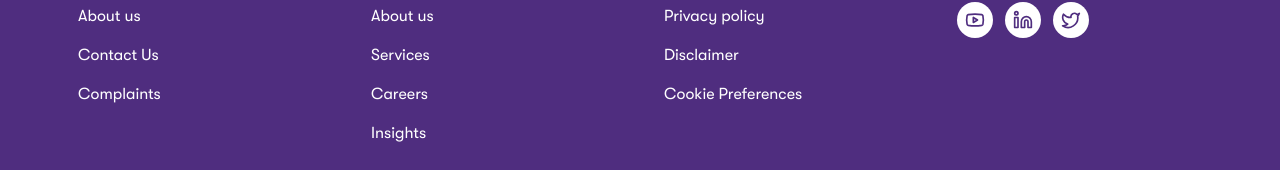
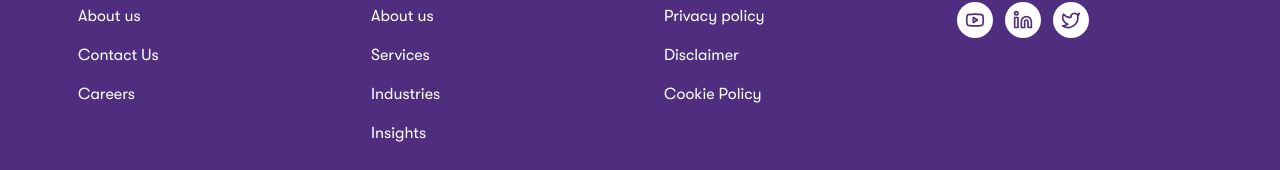
Before and after one commit to gtadvisorykw1-svg/grant-thornton-advisory, a Next.js app: page /careers in a window 1280 px wide. Shown: the part 4893-5063 px from the top of the page. Built offline with nearby package versions, Linux system fonts and the light colour scheme.

Commit message:
Fix all broken navigation links - route /contact to /advisory/contact, external links for insights/privacy/legal

```diff
--- a/app/about/leadership/page.tsx
+++ b/app/about/leadership/page.tsx
@@ -149,7 +149,7 @@ export default function LeadershipPage() {
                   Get in touch to discuss how our experienced team can support your business goals.
                 </p>
                 <Link
-                  href="/contact"
+                  href="/advisory/contact"
                   className="inline-flex items-center px-8 py-3 bg-[#CF2020] text-white font-medium rounded btn-hover-lift hover:bg-[#B01B1B] transition-all focus:outline-none focus-visible:ring-2 focus-visible:ring-white focus-visible:ring-offset-2 focus-visible:ring-offset-[#4F2D7F]"
                 >
                   Contact Us
--- a/app/about/mission-values/page.tsx
+++ b/app/about/mission-values/page.tsx
@@ -195,7 +195,7 @@ export default function MissionValuesPage() {
                   Let us show you how our commitment to excellence can drive your business forward.
                 </p>
                 <Link
-                  href="/contact"
+                  href="/advisory/contact"
                   className="inline-flex items-center px-8 py-3 bg-[#CF2020] text-white font-medium rounded btn-hover-lift hover:bg-[#B01B1B] transition-all focus:outline-none focus-visible:ring-2 focus-visible:ring-white focus-visible:ring-offset-2 focus-visible:ring-offset-[#4F2D7F]"
                 >
                   Contact Us
--- a/app/about/page.tsx
+++ b/app/about/page.tsx
@@ -177,7 +177,7 @@ export default function AboutPage() {
                   Connect with our team to discover how Grant Thornton can help your organization achieve its goals.
                 </p>
                 <Link
-                  href="/contact"
+                  href="/advisory/contact"
                   className="inline-flex items-center px-8 py-3 bg-[#CF2020] text-white font-medium rounded btn-hover-lift hover:bg-[#B01B1B] transition-all focus:outline-none focus-visible:ring-2 focus-visible:ring-white focus-visible:ring-offset-2 focus-visible:ring-offset-[#4F2D7F]"
                 >
                   Contact Us
--- a/app/advisory/contact/page.tsx
+++ b/app/advisory/contact/page.tsx
@@ -319,7 +319,7 @@ export default function AdvisoryContactPage() {
                   <div className="space-y-4 pt-4 border-t border-gray-200">
                     <label className="flex items-start gap-3 cursor-pointer">
                       <input type="checkbox" name="privacyPolicy" checked={formData.privacyPolicy} onChange={handleInputChange} className="mt-1 w-4 h-4 text-[#4f2d7f] focus:ring-[#4f2d7f] rounded" />
-                      <span className="text-sm text-gray-700">I have read and understand the <Link href="/privacy" className="text-[#4f2d7f] hover:text-[#ce2c2c] underline">privacy policy</Link> <span className="text-[#ce2c2c]">*</span></span>
+                      <span className="text-sm text-gray-700">I have read and understand the <a href="https://www.grantthornton.global/en/privacy-policy/" target="_blank" rel="noopener noreferrer" className="text-[#4f2d7f] hover:text-[#ce2c2c] underline">privacy policy</a> <span className="text-[#ce2c2c]">*</span></span>
                     </label>
                     {errors.privacyPolicy && <p className="text-sm text-[#ce2c2c] flex items-center gap-2 ml-7"><AlertCircle className="w-4 h-4" />{errors.privacyPolicy}</p>}
                     <label className="flex items-start gap-3 cursor-pointer">
--- a/app/industries/page.tsx
+++ b/app/industries/page.tsx
@@ -96,7 +96,7 @@ export default function IndustriesPage() {
                   Our sector specialists are ready to help you navigate your industry&apos;s unique challenges.
                 </p>
                 <Link
-                  href="/contact"
+                  href="/advisory/contact"
                   className="inline-flex items-center px-8 py-3 bg-[#CF2020] text-white font-medium rounded btn-hover-lift hover:bg-[#B01B1B] transition-all focus:outline-none focus-visible:ring-2 focus-visible:ring-white focus-visible:ring-offset-2 focus-visible:ring-offset-[#4F2D7F]"
                 >
                   Contact Us
--- a/app/services/page.tsx
+++ b/app/services/page.tsx
@@ -229,7 +229,7 @@ export default function ServicesPage() {
                 Connect with our advisory team to start the conversation about how we can help you achieve your goals.
               </p>
               <Link
-                href="/contact"
+                href="/advisory/contact"
                 className="inline-flex items-center px-8 py-3 bg-[#CF2020] text-white font-medium rounded hover:bg-[#B01B1B] transition-colors"
               >
                 Contact Us
--- a/components/CareerSection.tsx
+++ b/components/CareerSection.tsx
@@ -35,7 +35,7 @@ export function CareerSection() {
 
           {/* CTA Button with Arrow */}
           <a
-            href="/Careers/"
+            href="/careers"
             className="inline-flex items-center gap-2 px-6 sm:px-10 py-3 sm:py-4 border border-white rounded text-white text-sm sm:text-base bg-transparent hover:bg-white/10 transition-all duration-500 group"
           >
             <span className="text-base transition-transform duration-500 group-hover:-translate-x-1">
--- a/components/FloatingCTA.tsx
+++ b/components/FloatingCTA.tsx
@@ -68,7 +68,7 @@ export function FloatingCTA() {
                 {/* Options */}
                 <div className="p-4 space-y-3">
                   <Link
-                    href="/contact"
+                    href="/advisory/contact"
                     className="flex items-center gap-3 p-3 rounded-xl bg-gray-50 hover:bg-[#4F2D7F]/5 transition-colors group"
                   >
                     <div className="w-10 h-10 rounded-full bg-[#4F2D7F]/10 flex items-center justify-center group-hover:bg-[#4F2D7F] transition-colors">
--- a/components/Footer.tsx
+++ b/components/Footer.tsx
@@ -4,19 +4,19 @@ import Link from 'next/link';
 const footerLinks = {
   connect: [
     { label: 'About us', href: '/about' },
-    { label: 'Contact Us', href: '/contact' },
-    { label: 'Complaints', href: '/contact' },
+    { label: 'Contact Us', href: '/advisory/contact' },
+    { label: 'Careers', href: '/careers' },
   ],
   about: [
     { label: 'About us', href: '/about' },
     { label: 'Services', href: '/services' },
-    { label: 'Careers', href: '/careers' },
-    { label: 'Insights', href: '/insights' },
+    { label: 'Industries', href: '/industries' },
+    { label: 'Insights', href: 'https://www.grantthornton.global/en/insights/', external: true },
   ],
   legal: [
-    { label: 'Privacy policy', href: '/privacy' },
-    { label: 'Disclaimer', href: '/disclaimer' },
-    { label: 'Cookie Preferences', href: '/cookies' },
+    { label: 'Privacy policy', href: 'https://www.grantthornton.global/en/privacy-policy/', external: true },
+    { label: 'Disclaimer', href: 'https://www.grantthornton.global/en/disclaimer/', external: true },
+    { label: 'Cookie Policy', href: 'https://www.grantthornton.global/en/cookie-policy/', external: true },
   ],
 };
 
@@ -57,12 +57,23 @@ export function Footer() {
             <ul className="space-y-2 sm:space-y-3" role="list">
               {footerLinks.about.map((link) => (
                 <li key={link.label}>
+                  {link.external ? (
+                    <a
+                      href={link.href}
+                      target="_blank"
+                      rel="noopener noreferrer"
+                      className="text-white text-sm sm:text-base hover:underline transition-all duration-300 focus:outline-none focus-visible:ring-2 focus-visible:ring-white focus-visible:ring-offset-2 focus-visible:ring-offset-[#4F2D7F] rounded px-1 -mx-1"
+                    >
+                      {link.label}
+                    </a>
+                  ) : (
                     <Link
                       href={link.href}
                       className="text-white text-sm sm:text-base hover:underline transition-all duration-300 focus:outline-none focus-visible:ring-2 focus-visible:ring-white focus-visible:ring-offset-2 focus-visible:ring-offset-[#4F2D7F] rounded px-1 -mx-1"
                     >
                       {link.label}
                     </Link>
+                  )}
                 </li>
               ))}
             </ul>
@@ -76,12 +87,23 @@ export function Footer() {
             <ul className="space-y-2 sm:space-y-3" role="list">
               {footerLinks.legal.map((link) => (
                 <li key={link.label}>
+                  {link.external ? (
+                    <a
+                      href={link.href}
+                      target="_blank"
+                      rel="noopener noreferrer"
+                      className="text-white text-sm sm:text-base hover:underline transition-all duration-300 focus:outline-none focus-visible:ring-2 focus-visible:ring-white focus-visible:ring-offset-2 focus-visible:ring-offset-[#4F2D7F] rounded px-1 -mx-1"
+                    >
+                      {link.label}
+                    </a>
+                  ) : (
                     <Link
                       href={link.href}
                       className="text-white text-sm sm:text-base hover:underline transition-all duration-300 focus:outline-none focus-visible:ring-2 focus-visible:ring-white focus-visible:ring-offset-2 focus-visible:ring-offset-[#4F2D7F] rounded px-1 -mx-1"
                     >
                       {link.label}
                     </Link>
+                  )}
                 </li>
               ))}
             </ul>
--- a/components/Header.tsx
+++ b/components/Header.tsx
@@ -74,22 +74,20 @@ const navigationData = {
           { label: 'Who We Are', href: '/about' },
           { label: 'Our Mission & Values', href: '/about/mission-values' },
           { label: 'Our Leadership', href: '/about/leadership' },
-          { label: 'Our History', href: '/about/history' },
         ],
       },
       {
         title: 'Our Network',
         links: [
-          { label: 'Global Network', href: '/about/global-network' },
-          { label: 'GCC Region', href: '/about/gcc-region' },
-          { label: 'Doing Business in Kuwait', href: '/about/doing-business-in-kuwait' },
+          { label: 'Global Network', href: 'https://www.grantthornton.global/en/about/' },
+          { label: 'GCC Region', href: 'https://www.grantthornton.global/en/regions/gcc/' },
         ],
       },
       {
-        title: 'Recognition',
+        title: 'Connect',
         links: [
-          { label: 'Awards & Accolades', href: '/about/awards' },
-          { label: 'Our Clients', href: '/about/clients' },
+          { label: 'Contact Us', href: '/advisory/contact' },
+          { label: 'Careers', href: '/careers' },
         ],
       },
     ],
--- a/components/IndustryPageTemplate.tsx
+++ b/components/IndustryPageTemplate.tsx
@@ -143,7 +143,7 @@ export function IndustryPageTemplate({
                 Explore our latest thinking and research on this industry.
               </p>
               <Link
-                href="/insights"
+                href="https://www.grantthornton.global/en/insights/"
                 className="inline-flex items-center text-[#CF2020] font-medium hover:text-[#B01B1B] transition-colors focus:outline-none focus-visible:ring-2 focus-visible:ring-[#4F2D7F] rounded"
               >
                 View all insights
@@ -165,7 +165,7 @@ export function IndustryPageTemplate({
                   Get in touch with our team to discuss how we can support your business in this industry.
                 </p>
                 <Link
-                  href="/contact"
+                  href="/advisory/contact"
                   className="inline-flex items-center px-8 py-3 bg-[#CF2020] text-white font-medium rounded btn-hover-lift hover:bg-[#B01B1B] transition-all focus:outline-none focus-visible:ring-2 focus-visible:ring-white focus-visible:ring-offset-2 focus-visible:ring-offset-[#4F2D7F]"
                 >
                   Contact Us
--- a/components/VisionG20Section.tsx
+++ b/components/VisionG20Section.tsx
@@ -25,7 +25,7 @@ export function VisionG20Section() {
 
           {/* Button */}
           <a
-            href="/contact/"
+            href="/advisory/contact"
             className="inline-flex items-center justify-center px-10 py-4 rounded bg-transparent text-white text-base transition-all duration-500 hover:bg-white/10 group"
             style={{
               border: '2px solid rgb(255, 255, 255)',
```
Lines whose indentation alone changed are shown as unchanged.
